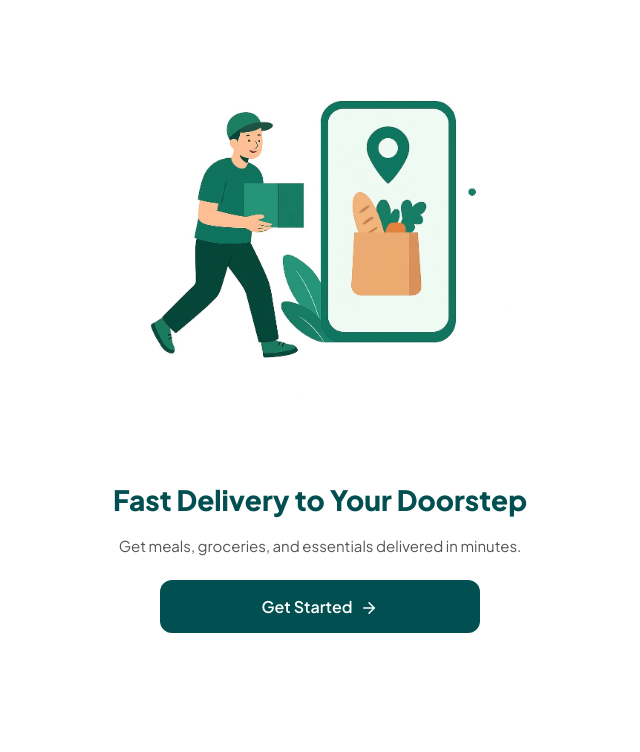
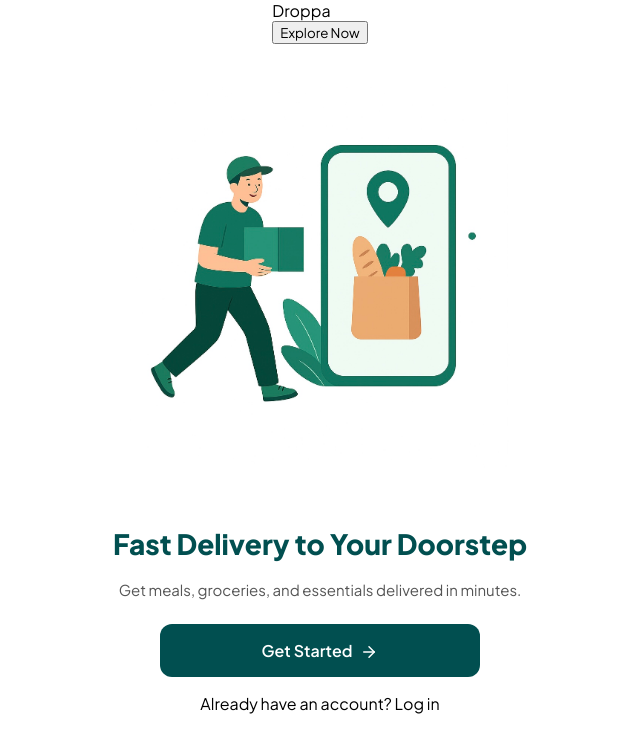
Before and after one commit to ay30bg/droppa, a React (Create React App) app: page /welcome in a window 1280 px wide. Shown: the top 752 px of the page, without its empty margins (320-960 px from the left). Built offline with nearby package versions, Linux system fonts and the light colour scheme.

Commit message:
Update WelcomePage.jsx

```diff
--- a/src/pages/WelcomePage.jsx
+++ b/src/pages/WelcomePage.jsx
@@ -1,11 +1,17 @@
 import React from "react";
 import "../styles/welcome.css";
-import welcomeImage from "../assets/welcomeImage.jpeg"
+import welcomeImage from "../assets/welcomeImage.jpeg";
 import { FiArrowRight } from "react-icons/fi";
 
 export default function WelcomePage() {
   return (
     <div className="welcome-container">
+
+      {/* Top Header */}
+      <div className="welcome-top-header">
+        <div className="welcome-logo">Droppa</div>
+        <button className="welcome-explore-btn">Explore Now</button>
+      </div>
 
       {/* Background Illustration */}
       <div className="welcome-hero">
@@ -26,6 +32,10 @@ export default function WelcomePage() {
         <button className="welcome-btn">
           Get Started <FiArrowRight className="arrow" />
         </button>
+
+        <p className="welcome-login">
+          Already have an account? <span>Log in</span>
+        </p>
       </div>
     </div>
   );
```
